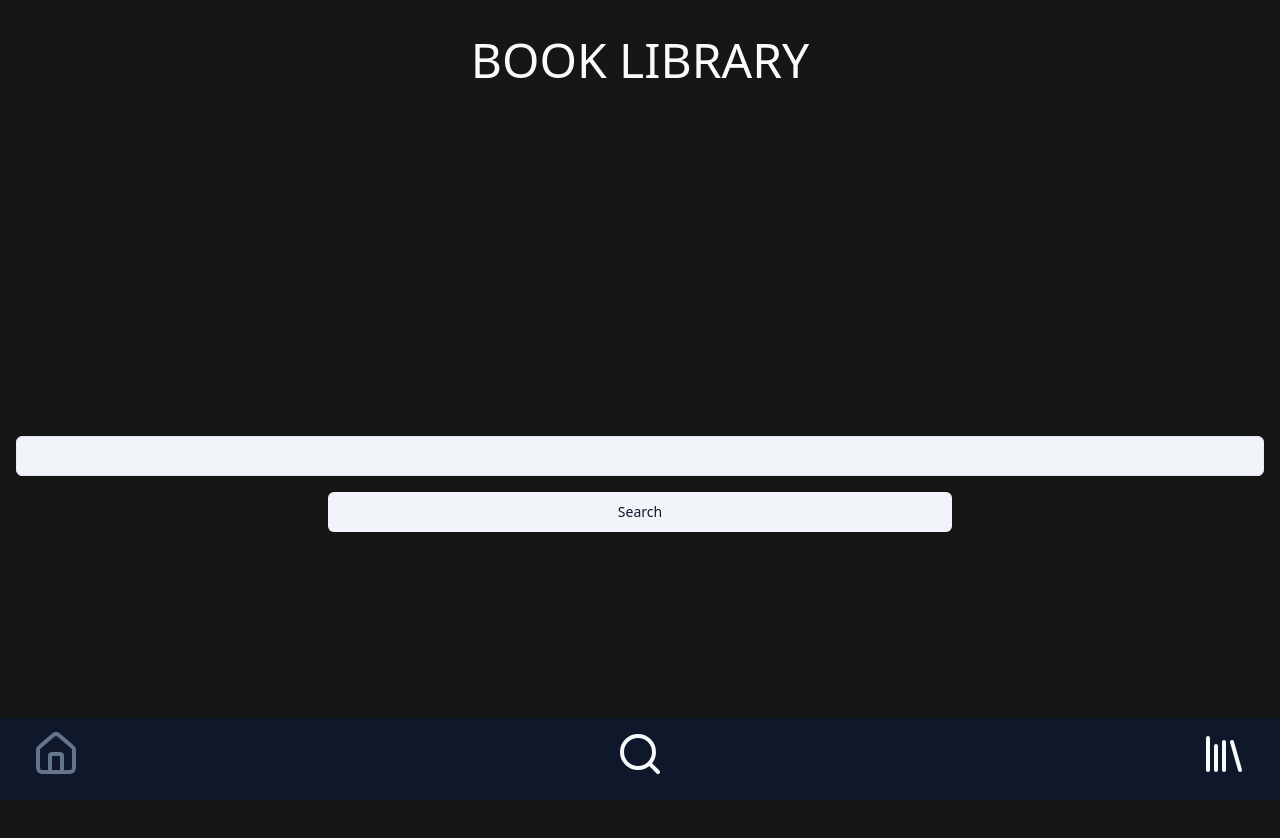
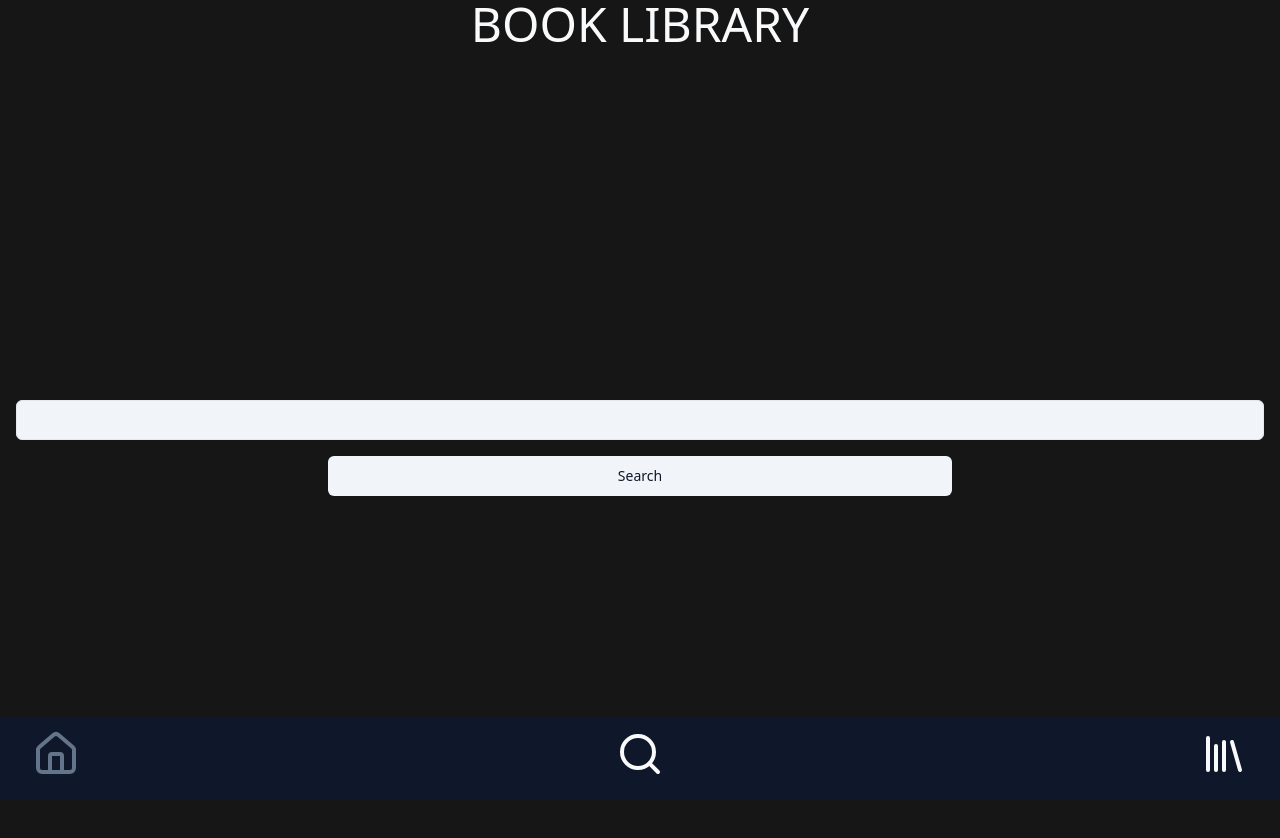
Before and after one commit to skoanton/antonh-slutprejkt-jsfw, a React (Vite) app: page / in a window 1280 px wide. Shown: the top 838 px of the page. Built offline with nearby package versions, Linux system fonts and the light colour scheme.

Commit message:
la till lite styling

```diff
--- a/src/components/SearchBar.tsx
+++ b/src/components/SearchBar.tsx
@@ -13,10 +13,11 @@ const SearchBar = ({}: SearchBarProps) => {
     navigate(`/search/${e.currentTarget.search.value}`);
   };
   return (
-    <section className="flex justify-center items-center h-full">
+    <main className="h-screen flex flex-col justify-center items-center">
+      <section className="w-full">
         <form
           onSubmit={handleSearch}
-        className="w-full p-4 flex flex-col justify-center items-center gap-4"
+          className="w-full p-4 flex flex-col items-center gap-4"
         >
           <Input className="bg-secondary" type="text" name="search" />
           <Button type="submit" variant="secondary" className="w-2/4">
@@ -24,6 +25,7 @@ const SearchBar = ({}: SearchBarProps) => {
           </Button>
         </form>
       </section>
+    </main>
   );
 };
 
--- a/src/components/ui/BookSearchCard.tsx
+++ b/src/components/ui/BookSearchCard.tsx
@@ -10,8 +10,8 @@ import { Button } from "./button";
 import { Heart } from "lucide-react";
 import { TitleSearchResult } from "@/types/searchTypes";
 import { Link } from "react-router-dom";
-import { useContext, useEffect, useState } from "react";
-import { Book, BookImage } from "@/types/bookType";
+import { useContext } from "react";
+import { BookImage } from "@/types/bookType";
 import { getImages } from "@/utils/getImages";
 import { ShelfContext } from "@/Context/ShelfContext/ShelfContext";
 import { SHELF_ACTION } from "@/Context/ShelfContext/ShelfReducer";
@@ -60,23 +60,24 @@ const BookSearchCard = ({ bookSearched }: BookSearchCardProps) => {
   return (
     <>
       {bookSearched && (
-        <Card className="flex items-center">
+        <Card className="flex">
           <Link
             to={`/book/${currentBookId}`}
             key={currentBookId}
             onClick={handleOnClick}
           >
-            <CardHeader className="p-2">
+            <CardHeader className="p-2 flex-row items-center gap-2">
               <img
                 className="w-32 h-32 object-contain"
                 src={images.s}
                 alt="Book Cover"
               />
+              <div>
+                <CardTitle>{bookSearched.title}</CardTitle>
+                <CardDescription>{bookSearched.author_name}</CardDescription>
+              </div>
             </CardHeader>
-            <CardContent className="flex-grow p-2">
-              <CardTitle>{bookSearched.title}</CardTitle>
-              <CardDescription>{bookSearched.author_name}</CardDescription>
-            </CardContent>
+            <CardContent className="flex-grow p-2"></CardContent>
           </Link>
           <CardFooter className="p-0">
             <Button onClick={handleOnFavoritesClick} className="bg-transparent">
--- a/src/global.css
+++ b/src/global.css
@@ -71,6 +71,6 @@
       @apply border-border;
     }
     body {
-      @apply bg-background text-foreground;
+      @apply bg-background text-foreground h-screen w-screen;
     }
   }
--- a/src/pages/Root/Root.tsx
+++ b/src/pages/Root/Root.tsx
@@ -8,9 +8,9 @@ const Root = ({}: RootProps) => {
   return (
     <>
       <TopNav />
-      <main className="h-screen">
-        <Outlet />
-      </main>
+
+      <Outlet />
+
       <Navbar />
     </>
   );
--- a/src/pages/Root/components/Navbar.tsx
+++ b/src/pages/Root/components/Navbar.tsx
@@ -7,7 +7,7 @@ type NavbarProps = {};
 const Navbar = ({}: NavbarProps) => {
   const location = useLocation();
   return (
-    <footer className="w-full bg-primary p-4 fixed bottom-0 left-0">
+    <footer className="w-full bg-primary p-4 fixed inset-x-0 bottom-0">
       <ul className="flex justify-between">
         <li>
           <Link to="/">
--- a/src/pages/Root/components/TopNav.tsx
+++ b/src/pages/Root/components/TopNav.tsx
@@ -14,7 +14,7 @@ const TopNav = ({}: TopNavProps) => {
   const navigate = useNavigate();
   const location = useLocation();
   return (
-    <header className="flex justify-between mt-9">
+    <header className="flex justify-between">
       {location.pathname !== "/" && (
         <NavigationMenu>
           <NavigationMenuList>
--- a/src/pages/SearchResultPage/SearchResultPage.tsx
+++ b/src/pages/SearchResultPage/SearchResultPage.tsx
@@ -23,12 +23,12 @@ const SearchResultPage = ({}: SearchResultPageProps) => {
   });
 
   return (
-    <main className="grid grid-cols-1 gap-2 mx-2">
+    <div className="grid grid-cols-1 gap-2 mx-2">
       {searchResults &&
         searchResults.map((result, index) => {
           return <BookCard key={index} bookSearched={result} />;
         })}
-    </main>
+    </div>
   );
 };
 
```
Lines whose indentation alone changed are shown as unchanged.
